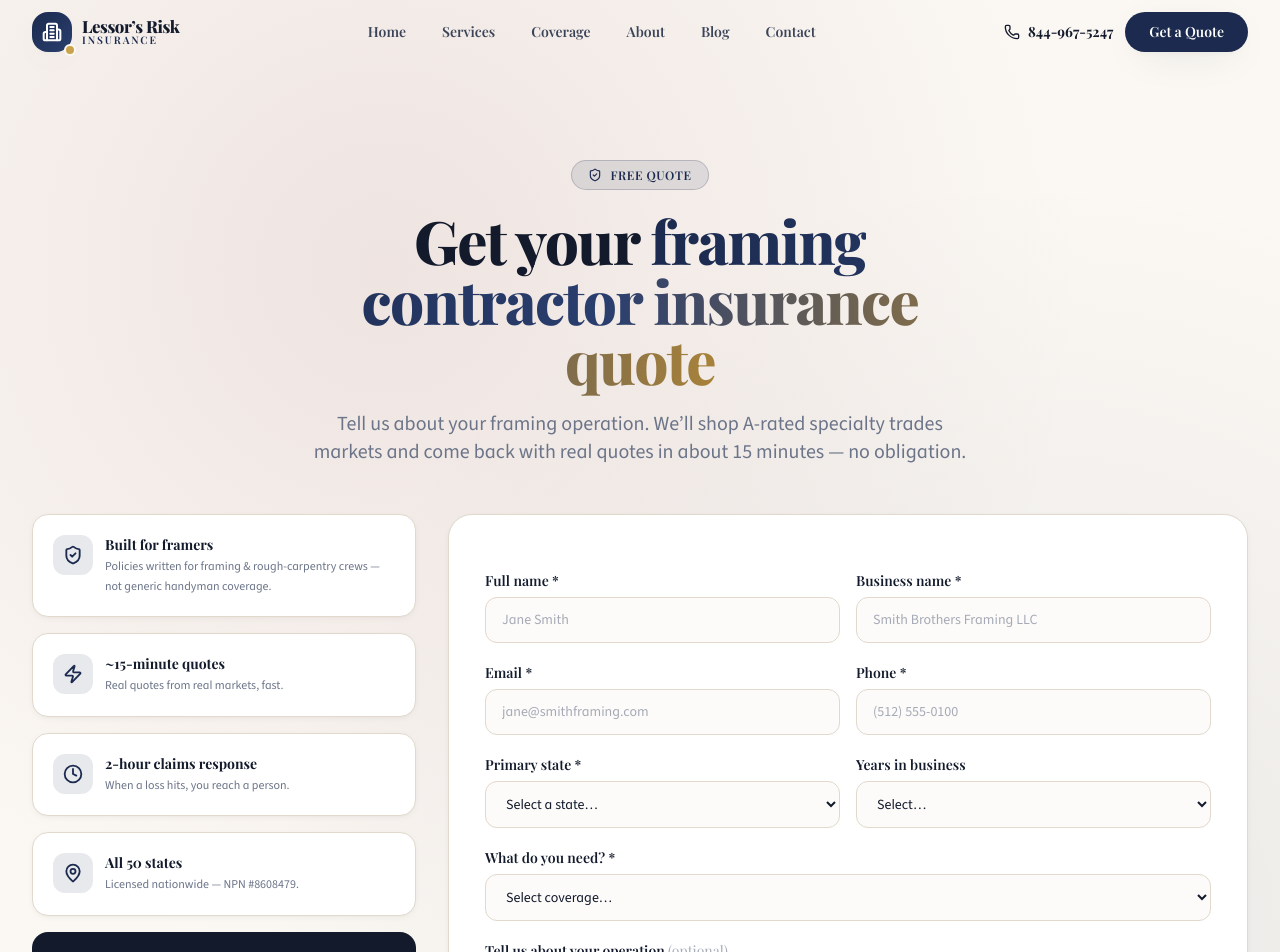
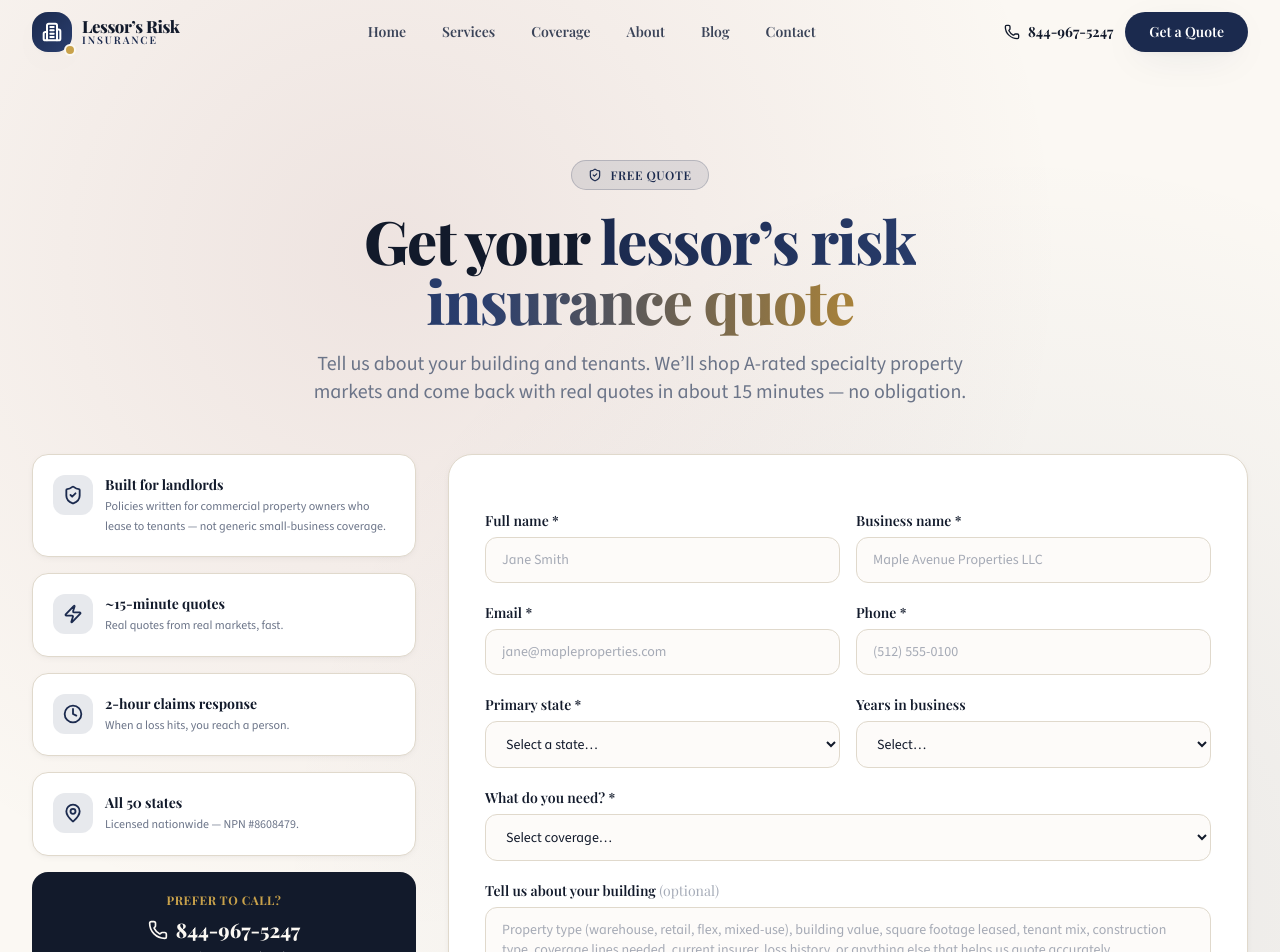
Before and after one commit to MCERQUA/lessorriskinsurance.com, a Next.js app: page /quote in a window 1280 px wide. Shown: the top 952 px of the page. Built offline with nearby package versions, Linux system fonts and the light colour scheme.

Commit message:
auto-save: src/app/blog/[slug]/page.tsx,src/app/blog/page.tsx,src/app/contact/page.tsx (+1 more)

```diff
--- a/src/app/blog/[slug]/page.tsx
+++ b/src/app/blog/[slug]/page.tsx
@@ -106,8 +106,8 @@ export default async function BlogPostPage({ params }: Props) {
               <div className="prose-warm mt-10" dangerouslySetInnerHTML={{ __html: html }} />
 
               <div className="mt-12 p-7 rounded-3xl bg-espresso text-cream">
-                <p className="font-heading font-extrabold text-cream text-xl">Need this coverage for your crew?</p>
-                <p className="text-cream/75 mt-2 text-sm">Get a real quote in about 15 minutes — we shop A-rated specialty trades markets.</p>
+                <p className="font-heading font-extrabold text-cream text-xl">Need this coverage for your building?</p>
+                <p className="text-cream/75 mt-2 text-sm">Get a real quote in about 15 minutes — we shop A-rated specialty property markets.</p>
                 <div className="mt-5 flex flex-col sm:flex-row gap-3">
                   <Link href="/quote" className="btn-primary">Get a quote</Link>
                   <a href={SITE.phoneHref} className="btn-secondary !text-cream !border-white/20 !bg-white/10 hover:!bg-white/20">{SITE.phone}</a>
--- a/src/app/blog/page.tsx
+++ b/src/app/blog/page.tsx
@@ -44,16 +44,16 @@ export default function BlogPage() {
             <FadeIn>
               <span className="pill-clay">Blog & insights</span>
               <h1 className="mt-5 font-heading font-extrabold text-espresso text-4xl md:text-5xl lg:text-6xl leading-[1.05] tracking-tight">
-                Framing contractor insurance,{" "}
+                Lessor&rsquo;s risk insurance,{" "}
                 <span className="bg-gradient-to-r from-clay via-clay-light to-gold-dark bg-clip-text text-transparent">
                   decoded
                 </span>
               </h1>
               <p className="mt-5 lead max-w-2xl mx-auto">
-                Plain-English guides on the coverage that matters for framing
-                crews — general liability, workers&rsquo; comp, builder&rsquo;s
-                risk, and the tools floaters that pay when gear walks off the
-                jobsite.
+                Plain-English guides on the coverage that matters for commercial
+                property owners — Lessor&rsquo;s Risk Only (LRO/LH-1), commercial
+                property, premises liability, and the equipment-breakdown coverage
+                that pays when the rooftop HVAC fails.
               </p>
             </FadeIn>
           </div>
@@ -72,7 +72,7 @@ export default function BlogPage() {
                       <article className="grid md:grid-cols-2 gap-0 rounded-[2rem] overflow-hidden bg-white border border-adobe shadow-card hover:shadow-card-hover transition-all">
                         <div className="relative overflow-hidden">
                           <img
-                            src={featured.image || "/images/framing-walls.jpg"}
+                            src={featured.image || "/images/commercial-building.jpg"}
                             alt={featured.title}
                             className="w-full h-64 md:h-full object-cover group-hover:scale-105 transition-transform duration-500"
                           />
@@ -131,7 +131,7 @@ export default function BlogPage() {
 
         <CTABand
           title="Have a coverage question we didn't answer?"
-          description="Get a straight answer — and a real quote — in about 15 minutes."
+          description="Get a straight answer — and a real quote — in about 15 minutes. We shop A-rated specialty property markets."
         />
       </main>
       <Footer />
--- a/src/app/contact/page.tsx
+++ b/src/app/contact/page.tsx
@@ -8,7 +8,7 @@ import { SITE } from "@/lib/site";
 import { CheckCircle2, ArrowRight, Phone, Mail, MapPin, Clock, MessageCircle } from "lucide-react";
 
 const WEBHOOK_URL =
-  "https://josh.jam-bot.com/social-api/api/leads/webhook/netlify?tenant=josh&site=framingcontractorinsurance.com";
+  "https://josh.jam-bot.com/social-api/api/leads/webhook/netlify?tenant=josh&site=lessorriskinsurance.com";
 
 export default function ContactPage() {
   const [formData, setFormData] = useState({
@@ -38,7 +38,7 @@ export default function ContactPage() {
       await fetch(WEBHOOK_URL, {
         method: "POST",
         headers: { "Content-Type": "application/json" },
-        body: JSON.stringify({ form_name: "contact", source: "framingcontractorinsurance.com", ...formData }),
+        body: JSON.stringify({ form_name: "contact", source: "lessorriskinsurance.com", ...formData }),
       });
       setSubmitted(true);
     } catch {
--- a/src/app/quote/page.tsx
+++ b/src/app/quote/page.tsx
@@ -10,10 +10,10 @@ import { US_STATES, QUOTE_SERVICE_TYPES, YEARS_OPTIONS } from "@/lib/content";
 import { CheckCircle2, ShieldCheck, ArrowRight, Phone, Clock, Zap, MapPin } from "lucide-react";
 
 const WEBHOOK_URL =
-  "https://josh.jam-bot.com/social-api/api/leads/webhook/netlify?tenant=josh&site=framingcontractorinsurance.com";
+  "https://josh.jam-bot.com/social-api/api/leads/webhook/netlify?tenant=josh&site=lessorriskinsurance.com";
 
 const trustItems = [
-  { icon: ShieldCheck, title: "Built for framers", desc: "Policies written for framing & rough-carpentry crews — not generic handyman coverage." },
+  { icon: ShieldCheck, title: "Built for landlords", desc: "Policies written for commercial property owners who lease to tenants — not generic small-business coverage." },
   { icon: Zap, title: "~15-minute quotes", desc: "Real quotes from real markets, fast." },
   { icon: Clock, title: "2-hour claims response", desc: "When a loss hits, you reach a person." },
   { icon: MapPin, title: "All 50 states", desc: "Licensed nationwide — NPN #8608479." },
@@ -50,7 +50,7 @@ export default function QuotePage() {
       await fetch(WEBHOOK_URL, {
         method: "POST",
         headers: { "Content-Type": "application/json" },
-        body: JSON.stringify({ form_name: "quote", source: "framingcontractorinsurance.com", ...formData }),
+        body: JSON.stringify({ form_name: "quote", source: "lessorriskinsurance.com", ...formData }),
       });
       setSubmitted(true);
     } catch {
@@ -75,12 +75,12 @@ export default function QuotePage() {
               <h1 className="mt-5 font-heading font-extrabold text-espresso text-4xl md:text-5xl lg:text-6xl leading-[1.05] tracking-tight">
                 Get your{" "}
                 <span className="bg-gradient-to-r from-clay via-clay-light to-gold-dark bg-clip-text text-transparent">
-                  framing contractor insurance quote
+                  lessor&rsquo;s risk insurance quote
                 </span>
               </h1>
               <p className="mt-5 lead">
-                Tell us about your framing operation. We&rsquo;ll shop A-rated
-                specialty trades markets and come back with real quotes in about
+                Tell us about your building and tenants. We&rsquo;ll shop A-rated
+                specialty property markets and come back with real quotes in about
                 15 minutes — no obligation.
               </p>
             </FadeIn>
@@ -167,14 +167,14 @@ export default function QuotePage() {
                         </div>
                         <div>
                           <label htmlFor="businessName" className={labelClass}>Business name *</label>
-                          <input id="businessName" name="businessName" type="text" required value={formData.businessName} onChange={handleChange} placeholder="Smith Brothers Framing LLC" className={inputClass} />
+                          <input id="businessName" name="businessName" type="text" required value={formData.businessName} onChange={handleChange} placeholder="Maple Avenue Properties LLC" className={inputClass} />
                         </div>
                       </div>
 
                       <div className="grid sm:grid-cols-2 gap-4">
                         <div>
                           <label htmlFor="email" className={labelClass}>Email *</label>
-                          <input id="email" name="email" type="email" required value={formData.email} onChange={handleChange} placeholder="jane@smithframing.com" className={inputClass} />
+                          <input id="email" name="email" type="email" required value={formData.email} onChange={handleChange} placeholder="jane@mapleproperties.com" className={inputClass} />
                         </div>
                         <div>
                           <label htmlFor="phone" className={labelClass}>Phone *</label>
@@ -209,12 +209,12 @@ export default function QuotePage() {
 
                       <div>
                         <label htmlFor="message" className={labelClass}>
-                          Tell us about your operation{" "}
+                          Tell us about your building{" "}
                           <span className="text-mocha/60 font-normal">(optional)</span>
                         </label>
                         <textarea
                           id="message" name="message" rows={4} value={formData.message}
-                          onChange={handleChange} placeholder="Crew size, residential vs. commercial, typical project size, W-2 vs. subs, coverage lines needed, current insurer, loss history, or anything else that helps us quote accurately…"
+                          onChange={handleChange} placeholder="Property type (warehouse, retail, flex, mixed-use), building value, square footage leased, tenant mix, construction type, coverage lines needed, current insurer, loss history, or anything else that helps us quote accurately…"
                           className={`${inputClass} resize-none`}
                         />
                       </div>
```
